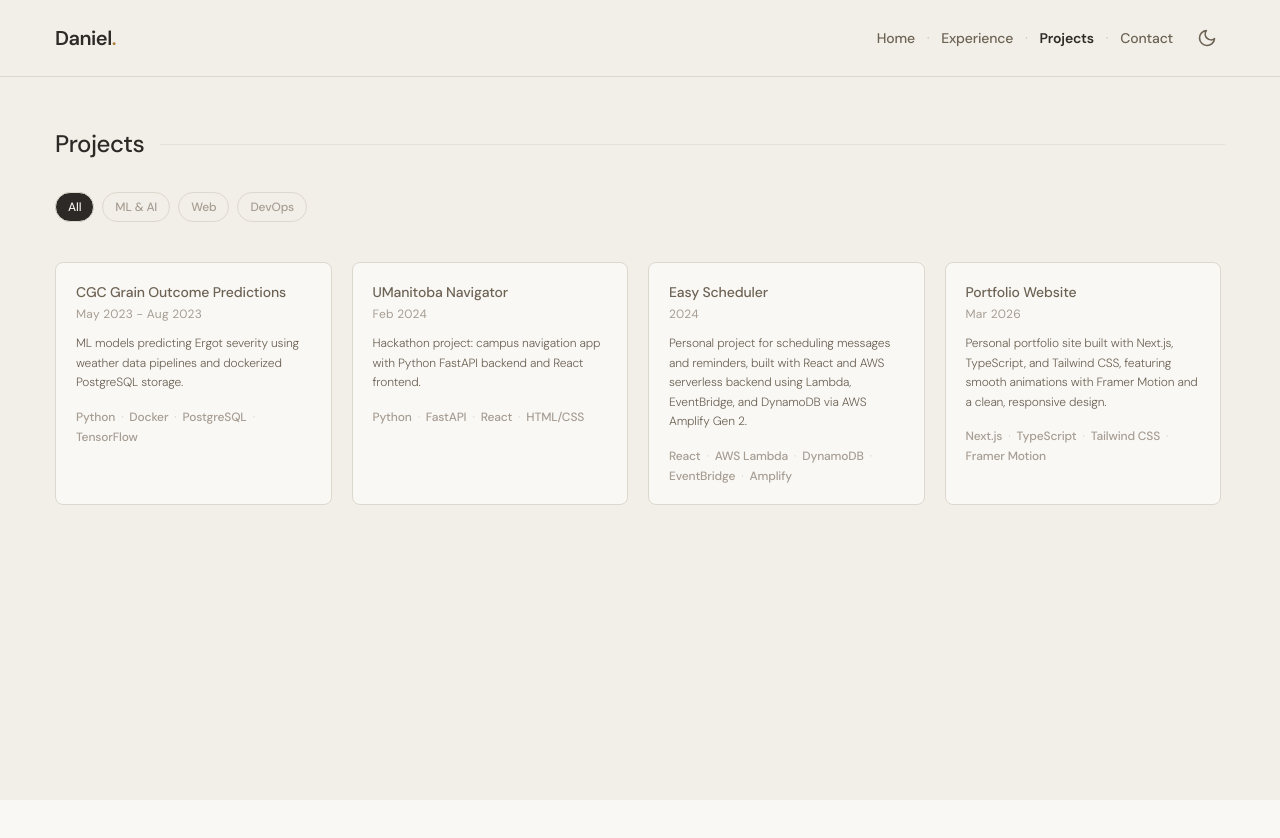
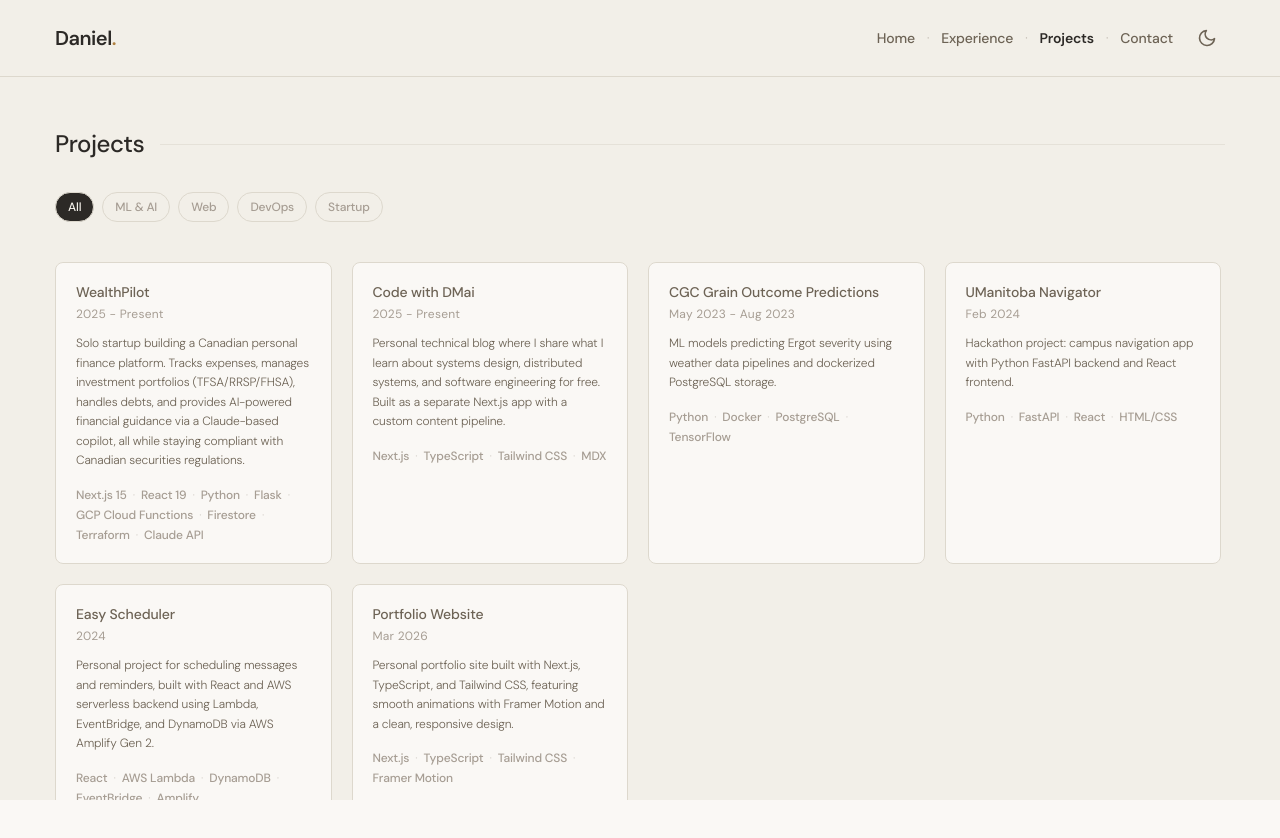
Before and after one commit to danielmai12/dmai-portfolio, a Next.js app: page /projects in a window 1280 px wide. Shown: the top 838 px of the page. Built offline with nearby package versions, Linux system fonts and the light colour scheme.

Commit message:
Update projects

```diff
--- a/src/app/projects/page.tsx
+++ b/src/app/projects/page.tsx
@@ -3,10 +3,37 @@
 import { useState } from "react";
 import { motion } from "framer-motion";
 
-const topics = ["All", "ML & AI", "Web", "DevOps"] as const;
+const topics = ["All", "ML & AI", "Web", "DevOps", "Startup"] as const;
 type Topic = (typeof topics)[number];
 
 const projects = [
+  {
+    name: "WealthPilot",
+    period: "2025 - Present",
+    description:
+      "Solo startup building a Canadian personal finance platform. Tracks expenses, manages investment portfolios (TFSA/RRSP/FHSA), handles debts, and provides AI-powered financial guidance via a Claude-based copilot, all while staying compliant with Canadian securities regulations.",
+    tech: [
+      "Next.js 15",
+      "React 19",
+      "Python",
+      "Flask",
+      "GCP Cloud Functions",
+      "Firestore",
+      "Terraform",
+      "Claude API",
+    ],
+    topic: "Startup" as Topic,
+    github: "https://github.com/danielmai12",
+  },
+  {
+    name: "Code with DMai",
+    period: "2025 - Present",
+    description:
+      "Personal technical blog where I share what I learn about systems design, distributed systems, and software engineering for free. Built as a separate Next.js app with a custom content pipeline.",
+    tech: ["Next.js", "TypeScript", "Tailwind CSS", "MDX"],
+    topic: "Web" as Topic,
+    url: "https://blog.codewithdmai.com",
+  },
   {
     name: "CGC Grain Outcome Predictions",
     period: "May 2023 - Aug 2023",
@@ -110,7 +137,7 @@ const ProjectsPage = () => {
           {filtered.map((project, i) => (
             <motion.a
               key={i}
-              href={project.github}
+              href={project.github || project.url}
               target="_blank"
               rel="noopener noreferrer"
               initial={{ opacity: 0, y: 16 }}
--- a/src/components/ThemeProvider.tsx
+++ b/src/components/ThemeProvider.tsx
@@ -8,14 +8,14 @@ const ThemeContext = createContext<{
   theme: Theme;
   toggleTheme: () => void;
 }>({
-  theme: "dark",
+  theme: "light",
   toggleTheme: () => {},
 });
 
 export const useTheme = () => useContext(ThemeContext);
 
 export const ThemeProvider = ({ children }: { children: React.ReactNode }) => {
-  const [theme, setTheme] = useState<Theme>("dark");
+  const [theme, setTheme] = useState<Theme>("light");
 
   useEffect(() => {
     const saved = localStorage.getItem("theme") as Theme;
```
